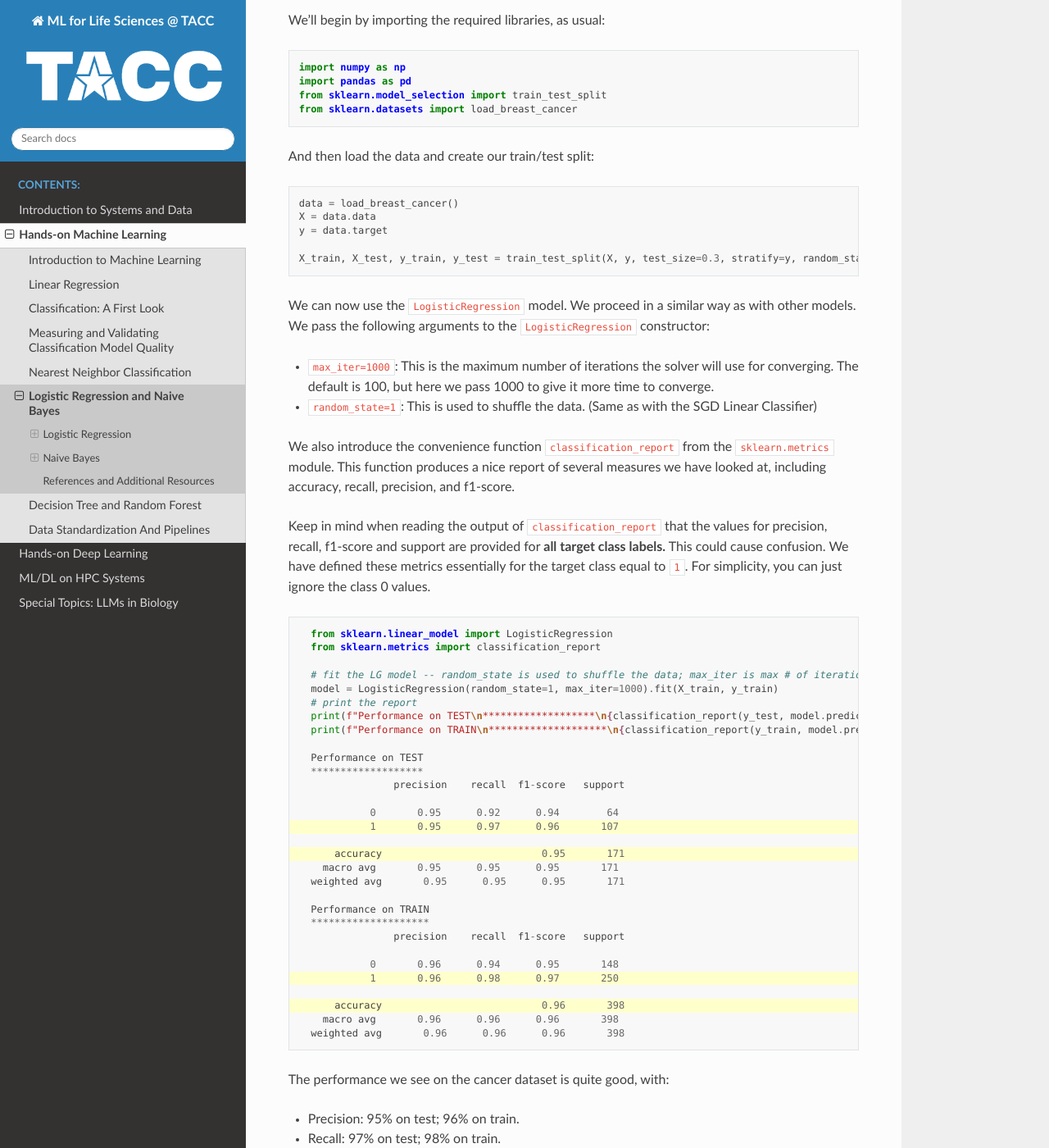
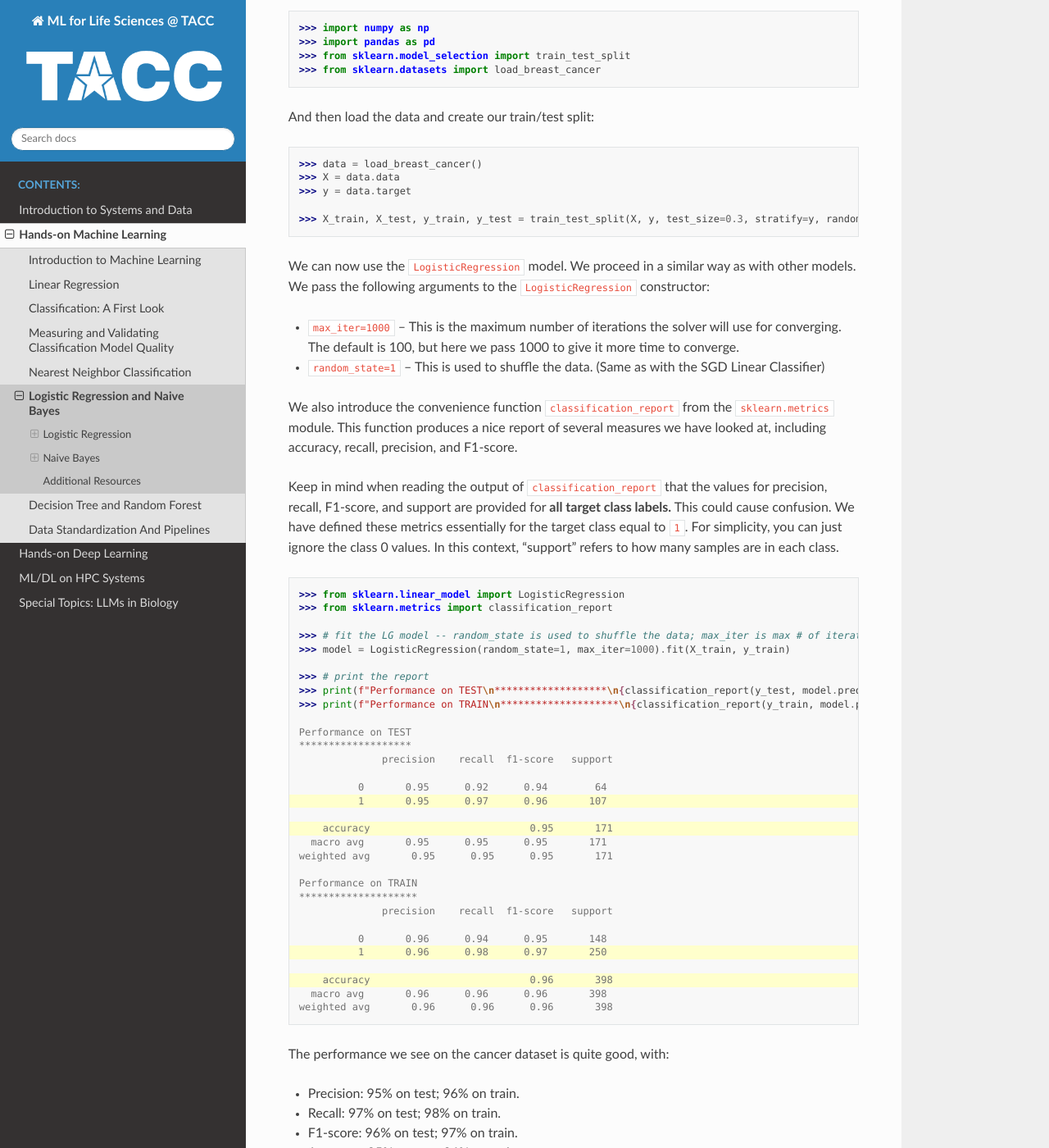
Before and after one commit to lconcia/life_sciences_ml_at_tacc, a Sphinx documentation site: the page built from docs/section2/log_regression_and_NB.rst, in a window 1280 px wide and 1400 px high, scrolled down 2131 px. Shown: the whole window at 82% size. Built offline with Sphinx 7.4.7 and the Read the Docs theme 3.1.0, drawn with Linux system fonts in a browser that asks for light colours; some of the changed text lies outside the part shown.

Commit message:
edits to logistic regression and naive bayes sections (#50)

```diff
--- a/docs/section2/log_regression_and_NB.rst
+++ b/docs/section2/log_regression_and_NB.rst
@@ -39,7 +37,7 @@
 * As :math:`x\to\infty`, :math:`e^{-k(x-x_0)} \to 0` and thus :math:`p(x) \to 1`
 * For :math:`x:= x_0`, :math:`e^{-k(x-x_0)} = 1` and thus :math:`p(x_0) = 0.5`
 
-As a result, the logistic function can be thought of as mapping an arbitrary Real number
+As a result, the logistic function can be thought of as mapping an arbitrary real number
 to a probability, i.e., a value between 0 and 1.
 
 
@@ -61,7 +59,6 @@
 
     Example logistic regression plot for diabetes vs glucose
 
-
 All logistic functions have an "S shaped curve", similar to the shape to the curve above.
 In logistic regression, the model learns a set of linear coefficients corresponding to each
 of the independent variables, just as in the case of linear regression.
@@ -70,87 +67,86 @@
 and use it to define a cost function which we can then minimize using an algorithm such
 as gradient descent.
 
-Logistic Regression in Sklearn
-^^^^^^^^^^^^^^^^^^^^^^^^^^^^^^
 
-The sklearn package provides the ``LogisticRegression`` class from the
+Logistic Regression in SciKit-Learn
+^^^^^^^^^^^^^^^^^^^^^^^^^^^^^^^^^^^
+
+The SciKit-Learn package provides the ``LogisticRegression`` class from the
 ``sklearn.linear_model`` module.
 
-Let's use this class to develop a
-logistic regression model for the cancer dataset we looked at in the hands-on
-lab.
+Let's use this session to develop a logistic regression model for the cancer dataset we looked at in
+the hands-on lab.
 
 We'll begin by importing the required libraries, as usual:
 
-.. code-block:: python3
+.. code-block:: python
 
-    import numpy as np
-    import pandas as pd
-    from sklearn.model_selection import train_test_split
-    from sklearn.datasets import load_breast_cancer
+   >>> import numpy as np
+   >>> import pandas as pd
+   >>> from sklearn.model_selection import train_test_split
+   >>> from sklearn.datasets import load_breast_cancer
 
 And then load the data and create our train/test split:
 
-.. code-block:: python3
+.. code-block:: python
 
+   >>> data = load_breast_cancer()
+   >>> X = data.data
+   >>> y = data.target
 
-    data = load_breast_cancer()
-    X = data.data
-    y = data.target
-
-    X_train, X_test, y_train, y_test = train_test_split(X, y, test_size=0.3, stratify=y, random_state=1)
+   >>> X_train, X_test, y_train, y_test = train_test_split(X, y, test_size=0.3, stratify=y, random_state=1)
 
 We can now use the ``LogisticRegression`` model. We proceed in a similar way as with other models.
 We pass the following arguments to the ``LogisticRegression`` constructor:
 
-* ``max_iter=1000``: This is the maximum number of iterations the solver will use for converging.
+* ``max_iter=1000`` -- This is the maximum number of iterations the solver will use for converging.
   The default is 100, but here we pass 1000 to give it more time to converge.
-* ``random_state=1``: This is used to shuffle the data. (Same as with the SGD Linear Classifier)
+* ``random_state=1`` -- This is used to shuffle the data. (Same as with the SGD Linear Classifier)
 
-We also introduce the convenience function ``classification_report`` from the ``sklearn.metrics`` module.
-This function produces a nice report of several measures we have looked at, including accuracy, recall,
-precision, and f1-score.
+We also introduce the convenience function ``classification_report`` from the ``sklearn.metrics``
+module. This function produces a nice report of several measures we have looked at, including
+accuracy, recall, precision, and F1-score.
 
 Keep in mind when reading the output of ``classification_report`` that the values for precision,
-recall, f1-score and support are provided for **all target class labels.** This could cause
+recall, F1-score, and support are provided for **all target class labels.** This could cause
 confusion. We have defined these metrics essentially for the target class equal to ``1``.
-For simplicity, you can just ignore the class 0 values.
+For simplicity, you can just ignore the class 0 values. In this context, "support" refers to how
+many samples are in each class.
 
-.. code-block:: python3
-  :emphasize-lines: 15, 17, 26, 28
+.. code-block:: python
+   :emphasize-lines: 16, 18, 27, 29
 
-    from sklearn.linear_model import LogisticRegression
-    from sklearn.metrics import classification_report
+   >>> from sklearn.linear_model import LogisticRegression
+   >>> from sklearn.metrics import classification_report
 
-    # fit the LG model -- random_state is used to shuffle the data; max_iter is max # of iterations for solver to converge (default is 100)
-    model = LogisticRegression(random_state=1, max_iter=1000).fit(X_train, y_train)
-    # print the report
-    print(f"Performance on TEST\n*******************\n{classification_report(y_test, model.predict(X_test))}")
-    print(f"Performance on TRAIN\n********************\n{classification_report(y_train, model.predict(X_train))}")
+   >>> # fit the LG model -- random_state is used to shuffle the data; max_iter is max # of iterations for solver to converge (default is 100)
+   >>> model = LogisticRegression(random_state=1, max_iter=1000).fit(X_train, y_train)
 
-    Performance on TEST
-    *******************
-                  precision    recall  f1-score   support
+   >>> # print the report
+   >>> print(f"Performance on TEST\n*******************\n{classification_report(y_test, model.predict(X_test))}")
+   >>> print(f"Performance on TRAIN\n********************\n{classification_report(y_train, model.predict(X_train))}")
 
-              0       0.95      0.92      0.94        64
-              1       0.95      0.97      0.96       107
+   Performance on TEST
+   *******************
+                 precision    recall  f1-score   support
 
-        accuracy                           0.95       171
-      macro avg       0.95      0.95      0.95       171
-    weighted avg       0.95      0.95      0.95       171
+             0       0.95      0.92      0.94        64
+             1       0.95      0.97      0.96       107
 
-    Performance on TRAIN
-    ********************
-                  precision    recall  f1-score   support
+       accuracy                           0.95       171
+     macro avg       0.95      0.95      0.95       171
+   weighted avg       0.95      0.95      0.95       171
 
-              0       0.96      0.94      0.95       148
-              1       0.96      0.98      0.97       250
+   Performance on TRAIN
+   ********************
+                 precision    recall  f1-score   support
 
-        accuracy                           0.96       398
-      macro avg       0.96      0.96      0.96       398
-    weighted avg       0.96      0.96      0.96       398
+             0       0.96      0.94      0.95       148
+             1       0.96      0.98      0.97       250
 
-
+       accuracy                           0.96       398
+     macro avg       0.96      0.96      0.96       398
+   weighted avg       0.96      0.96      0.96       398
 
 The performance we see on the cancer dataset is quite good, with:
 
@@ -173,46 +169,46 @@
 
 Examples:
 
-.. code-block:: python3
+.. code-block:: python
 
-  >>> model.coef_
-  array([[1.799e+01, 1.038e+01, 1.228e+02, ..., 2.654e-01, 4.601e-01,
-          1.189e-01],
-        [2.057e+01, 1.777e+01, 1.329e+02, ..., 1.860e-01, 2.750e-01,
-          8.902e-02],
-        [1.969e+01, 2.125e+01, 1.300e+02, ..., 2.430e-01, 3.613e-01,
-          8.758e-02],
-        ...,
-        [1.660e+01, 2.808e+01, 1.083e+02, ..., 1.418e-01, 2.218e-01,
-          7.820e-02],
-        [2.060e+01, 2.933e+01, 1.401e+02, ..., 2.650e-01, 4.087e-01,
-          1.240e-01],
-        [7.760e+00, 2.454e+01, 4.792e+01, ..., 0.000e+00, 2.871e-01,
-          7.039e-02]], shape=(569, 30))
+   >>> model.coef_
+   array([[1.799e+01, 1.038e+01, 1.228e+02, ..., 2.654e-01, 4.601e-01,
+           1.189e-01],
+          [2.057e+01, 1.777e+01, 1.329e+02, ..., 1.860e-01, 2.750e-01,
+           8.902e-02],
+          [1.969e+01, 2.125e+01, 1.300e+02, ..., 2.430e-01, 3.613e-01,
+           8.758e-02],
+          ...,
+          [1.660e+01, 2.808e+01, 1.083e+02, ..., 1.418e-01, 2.218e-01,
+           7.820e-02],
+          [2.060e+01, 2.933e+01, 1.401e+02, ..., 2.650e-01, 4.087e-01,
+           1.240e-01],
+          [7.760e+00, 2.454e+01, 4.792e+01, ..., 0.000e+00, 2.871e-01,
+           7.039e-02]], shape=(569, 30))
 
-  >>> model.intercept_
-  array([18.82533262])
+   >>> model.intercept_
+   array([18.82533262])
 
-  >>> model.decision_function(X[0:30])
-  array([-37.50155217, -14.75203776, -17.05788567,   0.57214522,
-       -11.22699773,  -1.45778081, -13.02507044,  -4.68089914,
-        -2.62129355,  -6.41207649,  -6.23024417, -11.46582777,
-       -12.27306369,   1.03957452,  -2.37747547,  -7.81454901,
-        -7.76769613, -12.48215485, -34.0382094 ,   4.16659662,
-         5.32451617,  11.01281779,  -4.67487841, -32.61813604,
-       -34.72687955, -19.24160889,  -4.98111518, -11.77709786,
-       -15.73240047,  -4.85708105])
+   >>> model.decision_function(X[0:30])
+   array([-37.50155217, -14.75203776, -17.05788567,   0.57214522,
+          -11.22699773,  -1.45778081, -13.02507044,  -4.68089914,
+           -2.62129355,  -6.41207649,  -6.23024417, -11.46582777,
+          -12.27306369,   1.03957452,  -2.37747547,  -7.81454901,
+           -7.76769613, -12.48215485, -34.0382094 ,   4.16659662,
+            5.32451617,  11.01281779,  -4.67487841, -32.61813604,
+          -34.72687955, -19.24160889,  -4.98111518, -11.77709786,
+          -15.73240047,  -4.85708105])
 
-  # Compute the dot product and add the intercept "by hand"
-  # Note: output agrees with first output from decision function above.
-  >>> np.sum( model.coef_*X[0:1]) + model.intercept_
-  array([-37.50155217])
+   >>> # Compute the dot product and add the intercept "by hand"
+   >>> # Note: output agrees with first output from decision function above.
+   >>> np.sum(model.coef_*X[0:1]) + model.intercept_
+   array([-37.50155217])
 
-  # Predict the first 30 samples; note that the prediction agrees with the sign
-  # of the decision function.
-  >>> model.predict(X[0:30])
-  array([0, 0, 0, 1, 0, 0, 0, 0, 0, 0, 0, 0, 0, 1, 0, 0, 0, 0, 0, 1, 1, 1,
-       0, 0, 0, 0, 0, 0, 0, 0])
+   >>> # Predict the first 30 samples; note that the prediction agrees with the sign
+   >>> # of the decision function.
+   >>> model.predict(X[0:30])
+   array([0, 0, 0, 1, 0, 0, 0, 0, 0, 0, 0, 0, 0, 1, 0, 0, 0, 0, 0, 1, 1, 1,
+          0, 0, 0, 0, 0, 0, 0, 0])
 
 
 Logistic Regression: Strengths and Weaknesses
@@ -225,18 +221,19 @@
 Logistic Regression Strengths
 ~~~~~~~~~~~~~~~~~~~~~~~~~~~~~
 
-* *Easy to understand and interpret:* Logistic Regression models tend to be relatively easy to understand and interpret, as they
-  produce probabilities that are foundational in statistics.
+* *Easy to understand and interpret:* Logistic Regression models tend to be relatively easy to
+  understand and interpret, as they produce probabilities that are foundational in statistics.
 
 * *Overfitting is usually avoidable:* A number of techniques, such as regularization, enable
   logistic regression models to avoid overfitting.
+
 
 Logistic Regression Weaknesses
 ~~~~~~~~~~~~~~~~~~~~~~~~~~~~~~
 
 * *Cannot learn non-linear decision boundaries:* Like all linear models, the big disadvantage here
-  is that logistic regression models cannot learn non-linear decision boundaries. For many real-world
-  datasets, this is a show stopper.
+  is that logistic regression models cannot learn non-linear decision boundaries. For many
+  real-world datasets, this is a show stopper.
 * *Required data preparation:* Logistic regression requires significant data preparation to perform
   well, even in the best cases. Examples include normalization and scaling. These can be time
   consuming and computationally expensive on large datasets. We will look at some of these
@@ -265,8 +262,8 @@
 
 .. note::
 
-    The above notion of conditional independence can be made into a mathematically
-    precise definition, but we will not go into those details here.
+   The above notion of conditional independence can be made into a mathematically
+   precise definition, but we will not go into those details here.
 
 
 Note that Naive Bayes may still be of some use even in cases where the assumption of independence
@@ -286,25 +283,24 @@
 any machine learning problem. We usually don't have an easy formula for it.
 
 But this equation says that the probability of the thing we care about --- i.e., the conditional
-probability of our dependent variable, :math:`y`, given the independent variables :math:`x_1, ..., x_n` ---
-is proportional to the the product of the individual conditional probabilities, :math:`P(x_i| y)`,
-and the probability of y itself. Those are much simpler objects to work with.
+probability of our dependent variable, :math:`y`, given the independent variables
+:math:`x_1, ..., x_n` --- is proportional to the the product of the individual conditional
+probabilities, :math:`P(x_i| y)`, and the probability of y itself. Those are much simpler objects to
+work with.
 
 For example, thinking of y as some target class label, :math:`P(y)` is then just the frequency of
 occurrences of that label in the training set, which is trivial to compute (just count up the
 number of occurrences and divide by the total size of the dataset).
-
 
 Similarly, :math:`P(x_i|y)` is just the frequency of occurrences of :math:`x_i` when restricting
 to the subset of records with target label :math:`y`. When :math:`x_i` is a categorical
 feature, this is straight-forward: it is literally just the fraction of occurrences in the
 subset of the rows of the dataset that have target class :math:`y`.
 
-When :math:`x`
-is a continuous variable, something more is needed --- essentially we require a way
-of computing likelihoods for a continuous feature. That in turn requires some additional assumptions,
-for instance, that the continuous feature variables are sampled from a Gaussian (i.e., "normal")
-distribution. With an assumption like that in place (and a little bit of Calculus), we can
+When :math:`x` is a continuous variable, something more is needed --- essentially we require a way
+of computing likelihoods for a continuous feature. That in turn requires some additional
+assumptions, for instance, that the continuous feature variables are sampled from a Gaussian (i.e.,
+"normal") distribution. With an assumption like that in place (and a little bit of Calculus), we can
 compute the probabilities.
 
 Deriving all the equations is actually fairly involved and would take much more time than we
@@ -333,51 +329,54 @@
   Like Multinomial Naive Bayes, this model can be used on text classification problems.
   Instead of using word count vectors, word occurrence vectors are used,
 
-All of these types and others are supported by sklearn; for more details, see [2].
+All of these types and others are supported by the
+`SciKit-Learn Naive Bayes classifier <https://scikit-learn.org/stable/modules/naive_bayes.html>`_.
 
-Naive Bayes in sklearn
-^^^^^^^^^^^^^^^^^^^^^^
+
+Naive Bayes in SciKit-Learn
+^^^^^^^^^^^^^^^^^^^^^^^^^^^
 
 Let's return to our Iris dataset and use Naive Bayes. As with the previous models, the
 pattern will be similar. For expediency, we do not discuss in detail the data analysis
 and pre-processing. For details, see our original discussion of the Iris dataset in the
-linear classification `module <linear_classification.html#linear-classification-with-scikit-learn>`_.
+linear classification `section <linear_classification.html#linear-classification-with-scikit-learn>`_.
 
 To begin, we import libraries, load and split the dataset:
 
-.. code-block:: python3
+.. code-block:: python
 
-    from sklearn.datasets import load_iris
-    from sklearn.model_selection import train_test_split
+   >>> from sklearn.datasets import load_iris
+   >>> from sklearn.model_selection import train_test_split
 
-    X, y = load_iris(return_X_y=True)
-    X_train, X_test, y_train, y_test = train_test_split(X, y, test_size=0.2, random_state=0)
+   >>> X, y = load_iris(return_X_y=True)
+   >>> X_train, X_test, y_train, y_test = train_test_split(X, y, test_size=0.2, random_state=0)
 
 We'll use the ``GaussianNB`` class from the ``sklearn.naive_bayes`` module. This class
 implements a Gaussian Naive Bayes algorithm, as described above. We can instantiate the
 constructor without passing any arguments:
 
-.. code-block:: python3
+.. code-block:: python
 
-    gnb = GaussianNB()
-    y_pred = gnb.fit(X_train, y_train).predict(X_test)
+   >>> from sklearn.naive_bayes import GaussianNB
+   >>> gnb = GaussianNB()
+   >>> y_pred = gnb.fit(X_train, y_train).predict(X_test)
 
 As before, we'll use ``classification_report`` to report the performance:
 
 .. code-block:: python3
 
-    from sklearn.metrics import classification_report
-    print(classification_report(y_test, y_pred))
+   >>> from sklearn.metrics import classification_report
+   >>> print(classification_report(y_test, y_pred))
 
-                precision    recall  f1-score   support
+               precision    recall  f1-score   support
 
-            0       1.00      1.00      1.00        11
-            1       0.93      1.00      0.96        13
-            2       1.00      0.83      0.91         6
+           0       1.00      1.00      1.00        11
+           1       0.93      1.00      0.96        13
+           2       1.00      0.83      0.91         6
 
-    accuracy                            0.97        30
-    macro avg       0.98      0.94      0.96        30
-    weighted avg    0.97      0.97      0.97        30
+   accuracy                            0.97        30
+   macro avg       0.98      0.94      0.96        30
+   weighted avg    0.97      0.97      0.97        30
 
 
 Naive Bayes: Strengths and Weaknesses
@@ -385,6 +384,7 @@
 
 Here we try to summarize the strengths and weaknesses of the Naive Bayes model. Keep in
 mind, these are general statement that *tend to apply* to most datasets.
+
 
 Naive Bayes Strengths
 ~~~~~~~~~~~~~~~~~~~~~
@@ -395,6 +395,7 @@
   Logistic Regression, and requires less storage.
 * *Good in high dimensions:* Naive Bayes can work better with high dimensional data (e.g.,
   text classification) than other classifiers.
+
 
 Naive Bayes Weaknesses
 ~~~~~~~~~~~~~~~~~~~~~~
@@ -408,8 +409,11 @@
   add complexity.
 
 
-References and Additional Resources
------------------------------------
+Additional Resources
+--------------------
 
-1. Logistic Regression in SKlearn. https://scikit-learn.org/stable/modules/generated/sklearn.linear_model.LogisticRegression.html
-2. Sklearn Documentation: Naive Bayes. https://scikit-learn.org/stable/modules/naive_bayes.html
+* Adapted from:
+  `COE 379L: Software Design For Responsible Intelligent Systems <https://coe-379l-sp24.readthedocs.io/en/latest/index.html>`_
+* `SciKit-Learn: Logistic Regression <https://scikit-learn.org/stable/modules/generated/sklearn.linear_model.LogisticRegression.html>`_
+* `SciKit-Learn: Naive Bayes <https://scikit-learn.org/stable/modules/naive_bayes.html>`_
+* `SciKit-Learn: Classification Report <https://scikit-learn.org/stable/modules/generated/sklearn.metrics.classification_report.html>`_
```
Also changed, not shown: other parts of docs/section2/log_regression_and_NB.rst (+6 -8 lines), docs/section2/linear_regression.rst (+6 -6 lines).
